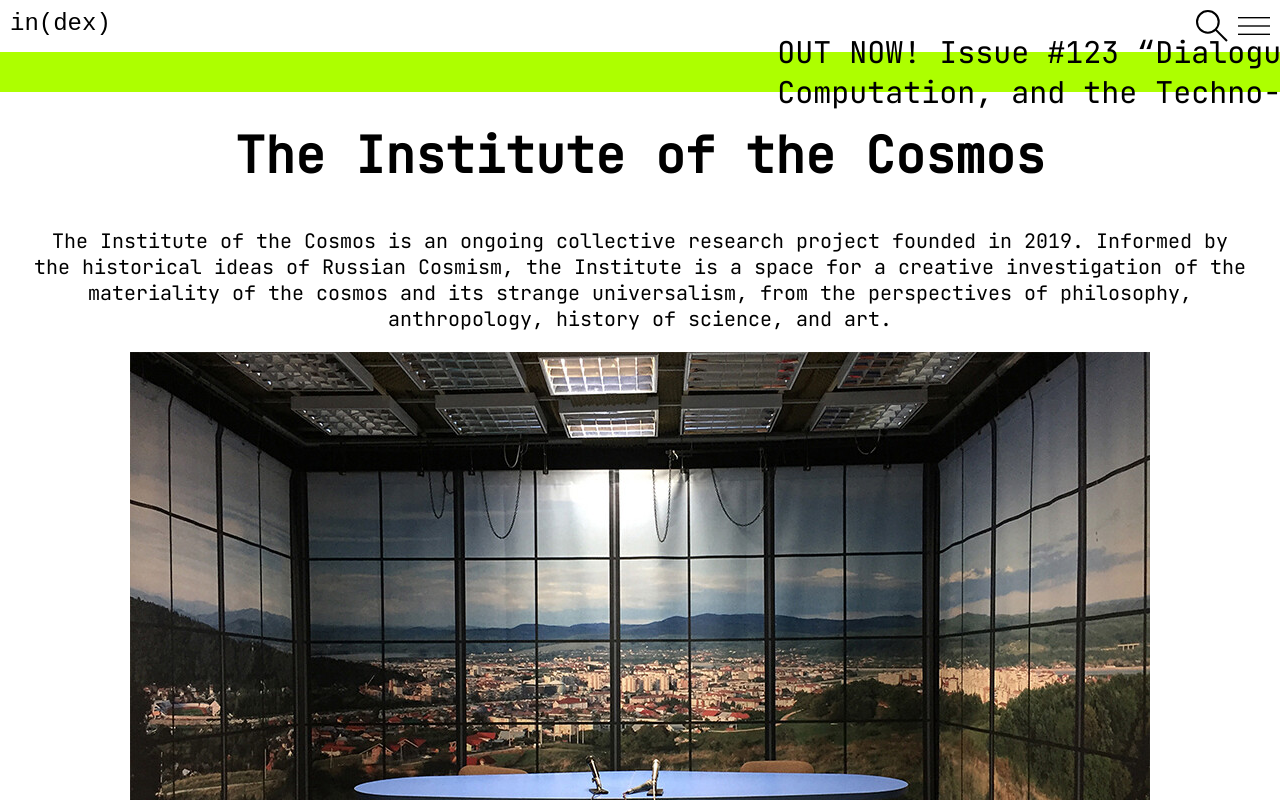
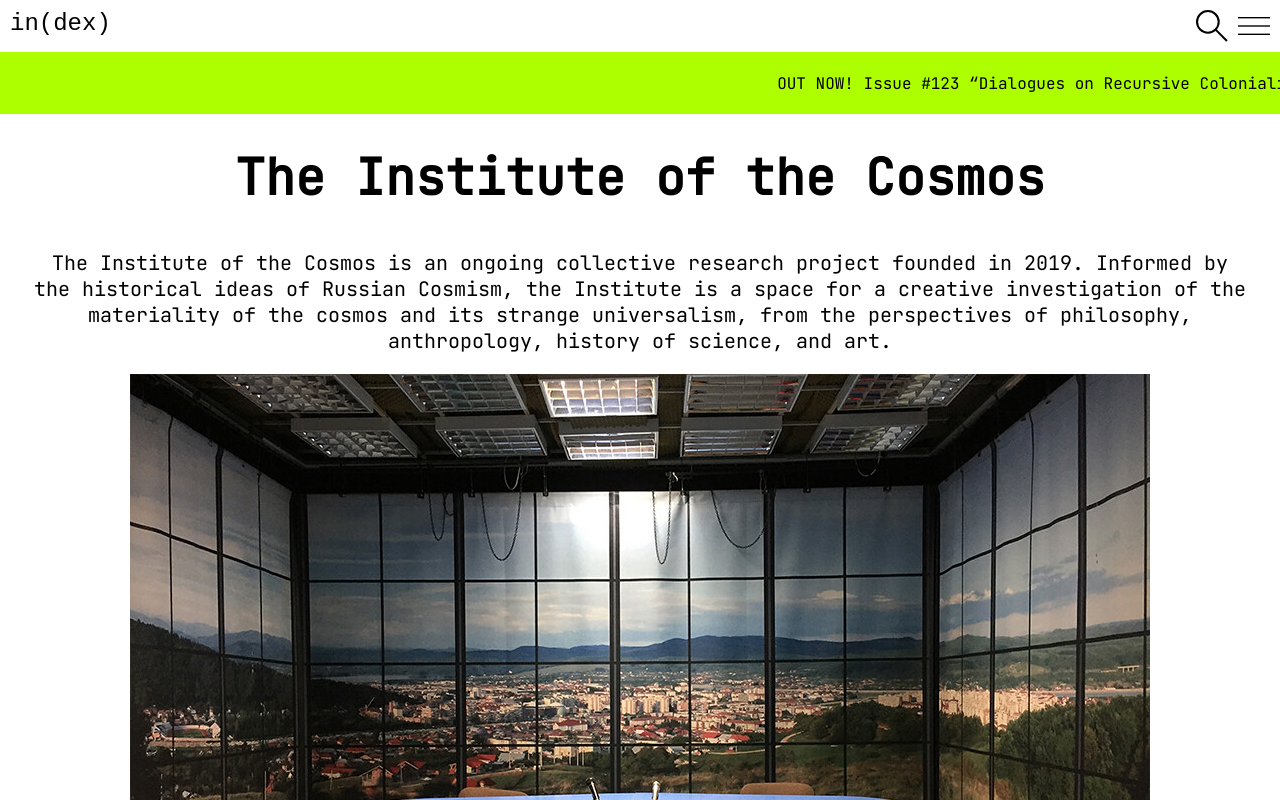
Before and after one commit to Yngvolainen/index, a Vue app: page / in a window 1280 px wide. Shown: the top 800 px of the page. Built offline with nearby package versions, Linux system fonts and the light colour scheme.

Commit message:
Added more style (position for navigation)

```diff
--- a/src/components/Announcement.vue
+++ b/src/components/Announcement.vue
@@ -26,15 +26,17 @@ export default {
     .marquee {
         background: var(--highlight);
         width: 100vw;
-        height: 40px;
+        height: 62px;
     }
 
     .marquee__message {
+        width: 100%;
         height: 100%;
         animation: scrolling 14s linear infinite;
         list-style: none;
         display: flex;
         align-items: center;
+        position: relative;
     }
 
     @keyframes scrolling {
@@ -43,10 +45,11 @@ export default {
     }
 
     .marquee__message li {
+        position: absolute;
         display: flex;
         justify-content: center;
         align-items: center;
-        font-size: 30px;
+        /* font-size: 30px;    */
     }
 
     .marquee__message li:hover {
--- a/src/components/ArticlePreview.vue
+++ b/src/components/ArticlePreview.vue
@@ -34,7 +34,7 @@
    }
 
 
-   @media screen and (min-width: 768px) { /* minwidth fordi mobile first konsept */
+@media screen and (min-width: 768px) { /* minwidth fordi mobile first konsept */
 
    }
 </style>
--- a/src/components/Header.vue
+++ b/src/components/Header.vue
@@ -113,6 +113,7 @@ import Announcement from '../components/Announcement.vue';
         padding: 10px;
         font-family: 'JetBrains Mono', monospace;
         font-size: 25px;
+        position: absolute;
     }
 
     .navigation__menu {
```
